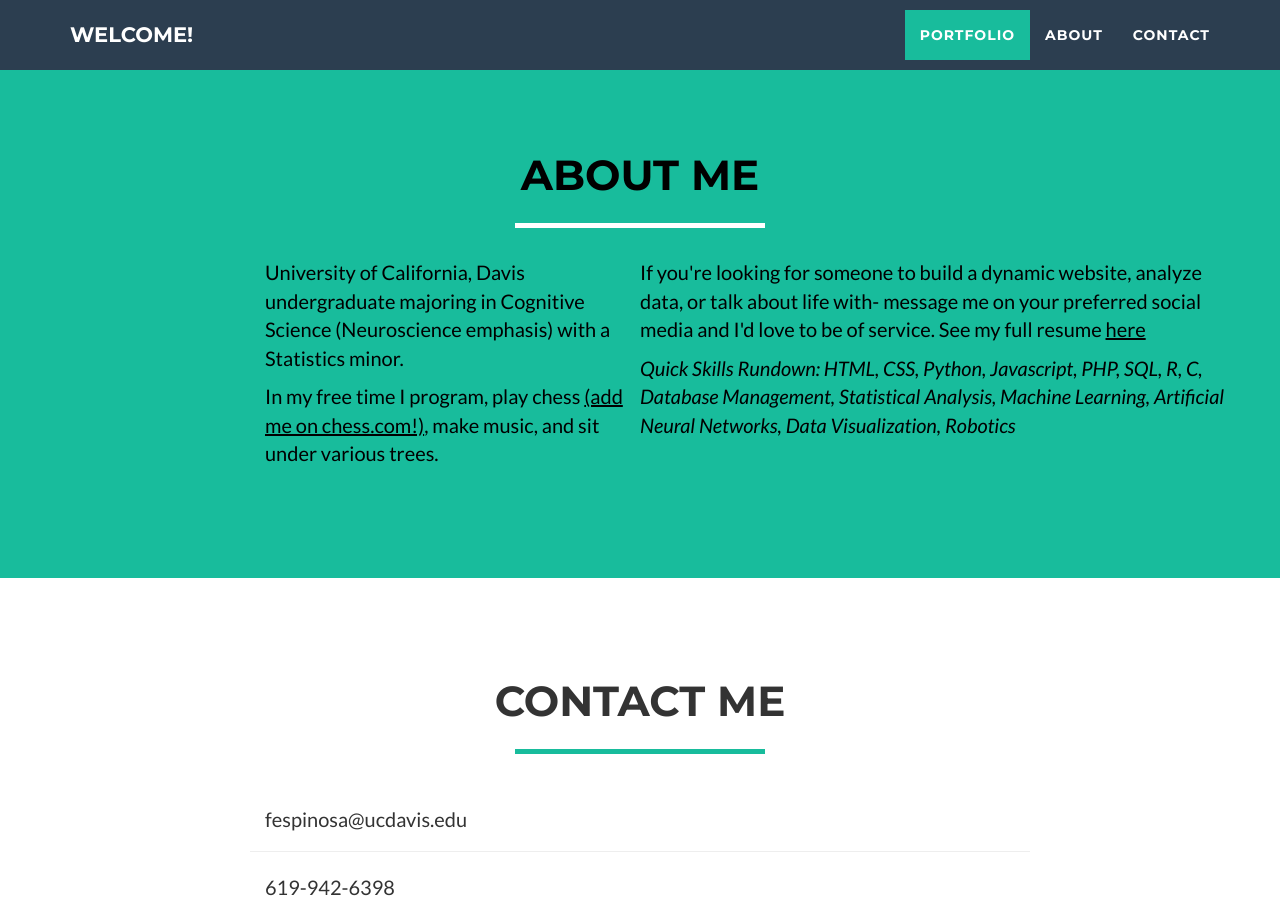
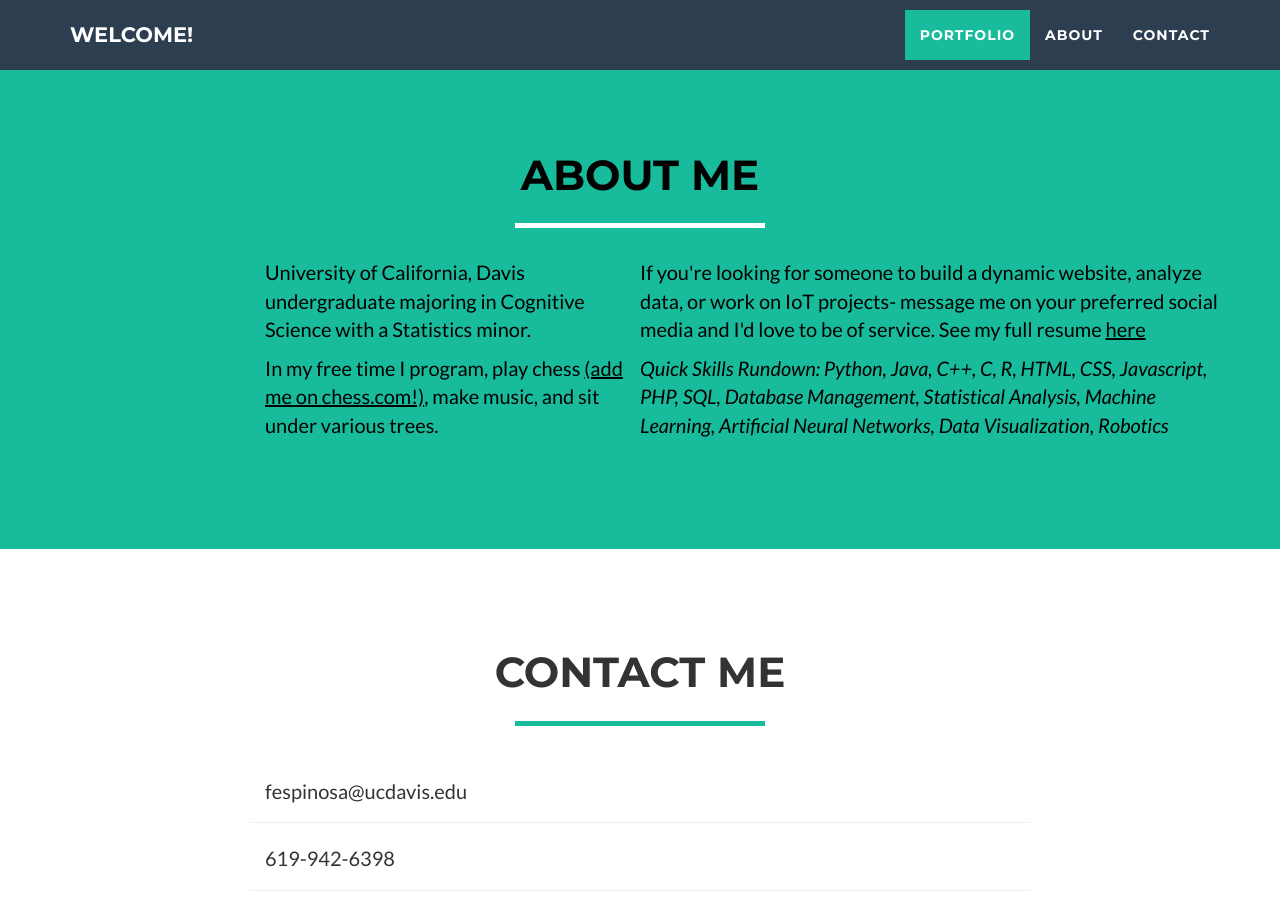
Before and after one commit to ferdavid1/ferdavid1.github.io, a Jekyll site: the page index.html, which Jekyll copies as it is, in a window 1280 px wide and 900 px high, scrolled down 1498 px. Built offline with Jekyll 4.4.1, drawn with Linux system fonts in a browser that asks for light colours; nearby versions of some CDN libraries; some of the changed text lies outside the part shown.

Commit message:
Update index.html

```diff
--- a/index.html
+++ b/index.html
@@ -75,7 +75,7 @@
                     <div class="intro-text">
                         <span class="name">Fernando D. Espinosa</span>
                         <hr class="star-light">
-                        <span class="skills">Web Developer - Data Analyst - Musician - Tinkerer</span>
+                        <span class="skills"> Data Analyst - Web Developer - Musician - Tinkerer</span>
                     </div>
                 </div>
             </div>
@@ -173,15 +173,15 @@
             </div>
             <div class="row">
                 <div class="col-lg-4 col-lg-offset-2">
-                    <p>University of California, Davis undergraduate majoring in Cognitive Science (Neuroscience emphasis) with a Statistics minor.</p>
+                    <p>University of California, Davis undergraduate majoring in Cognitive Science with a Statistics minor.</p>
                     <p>In my free time I program, play chess <a href = "https://www.chess.com/member/ferdavid"><u>(add me on chess.com!)</u></a>, make music, and sit under various trees.</p>
                 </div>
                 <div>
-                    <p>If you're looking for someone to build a dynamic website, analyze data, or talk about life with- message me on your preferred social media and I'd love to be of service. See my full resume <a href="https://drive.google.com/open?id=0B0YtwFaArInLdndubUJ3a0UwTGM"><u
+                    <p>If you're looking for someone to build a dynamic website, analyze data, or work on IoT projects- message me on your preferred social media and I'd love to be of service. See my full resume <a href="https://drive.google.com/open?id=0B0YtwFaArInLdndubUJ3a0UwTGM"><u
                     >here</u></a></p>
                 </div>
                 <div>
-                    <p><i>Quick Skills Rundown: HTML, CSS, Python, Javascript, PHP, SQL, R, C, Database Management, Statistical Analysis, Machine Learning, Artificial Neural Networks, Data Visualization, Robotics</i></p>
+                    <p><i>Quick Skills Rundown: Python, Java, C++, C, R, HTML, CSS, Javascript, PHP, SQL, Database Management, Statistical Analysis, Machine Learning, Artificial Neural Networks, Data Visualization, Robotics</i></p>
                 </div>
             </div>
         </div>
```
Also changed, not shown: other parts of index.html (+6 -5 lines).
